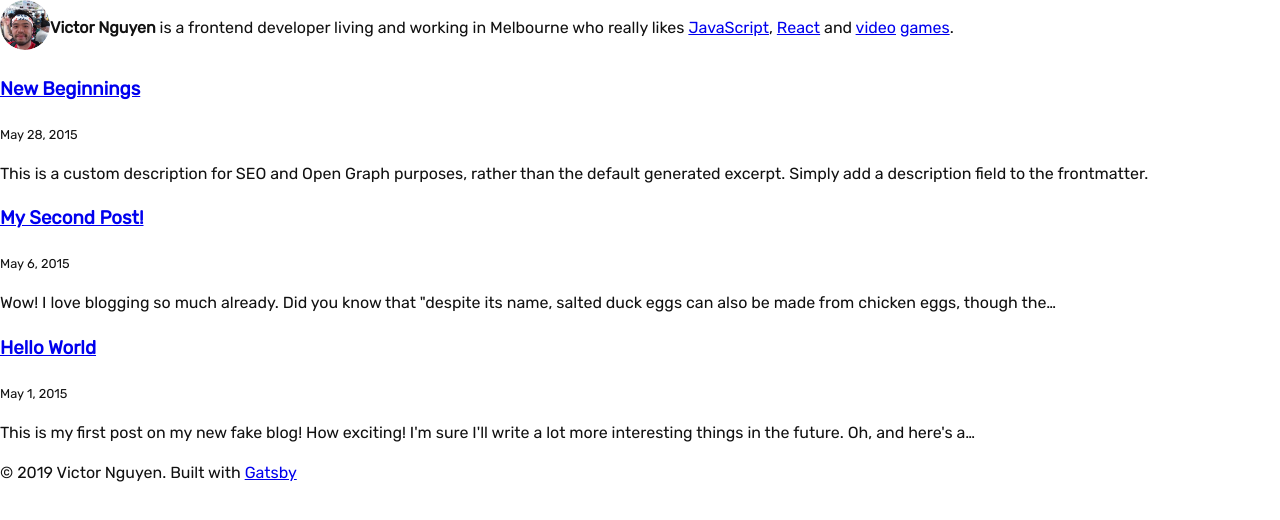
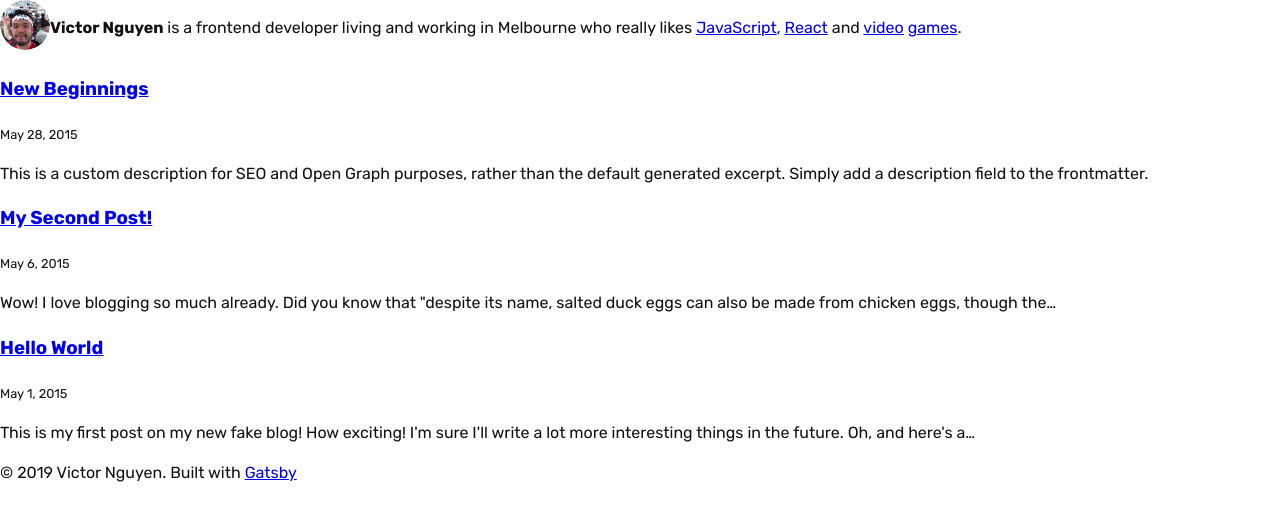
Before and after one commit to victornguyen/vic.codes, a Gatsby site: page / in a window 1280 px wide. Built offline with nearby package versions, Linux system fonts and the light colour scheme; Gatsby itself is replaced by a stand-in of ours.

Commit message:
Self-host custom typeface
Prefer self-hosting over importing from Google because:
https://www.bricolage.io/typefaces-easiest-way-to-self-host-fonts/

```diff
--- a/gatsby-browser.js
+++ b/gatsby-browser.js
@@ -1,3 +1,6 @@
+// typefaces
+import 'typeface-rubik'
+
 // css reset
 import 'sanitize.css'
 
--- a/package.json
+++ b/package.json
@@ -28,7 +28,8 @@
     "react": "^16.8.6",
     "react-dom": "^16.8.6",
     "react-helmet": "^5.2.1",
-    "sanitize.css": "^9.0.0"
+    "sanitize.css": "^9.0.0",
+    "typeface-rubik": "0.0.72"
   },
   "devDependencies": {
     "eslint": "^5.16.0",
--- a/src/styles/global.css
+++ b/src/styles/global.css
@@ -1,6 +1,3 @@
-/* TODO: import this via a package? */
-@import url('https://fonts.googleapis.com/css?family=Rubik&display=swap');
-
 :root {
   --bg: #fff;
   --text: #111;
```
Also changed, not shown: 1 other file.
